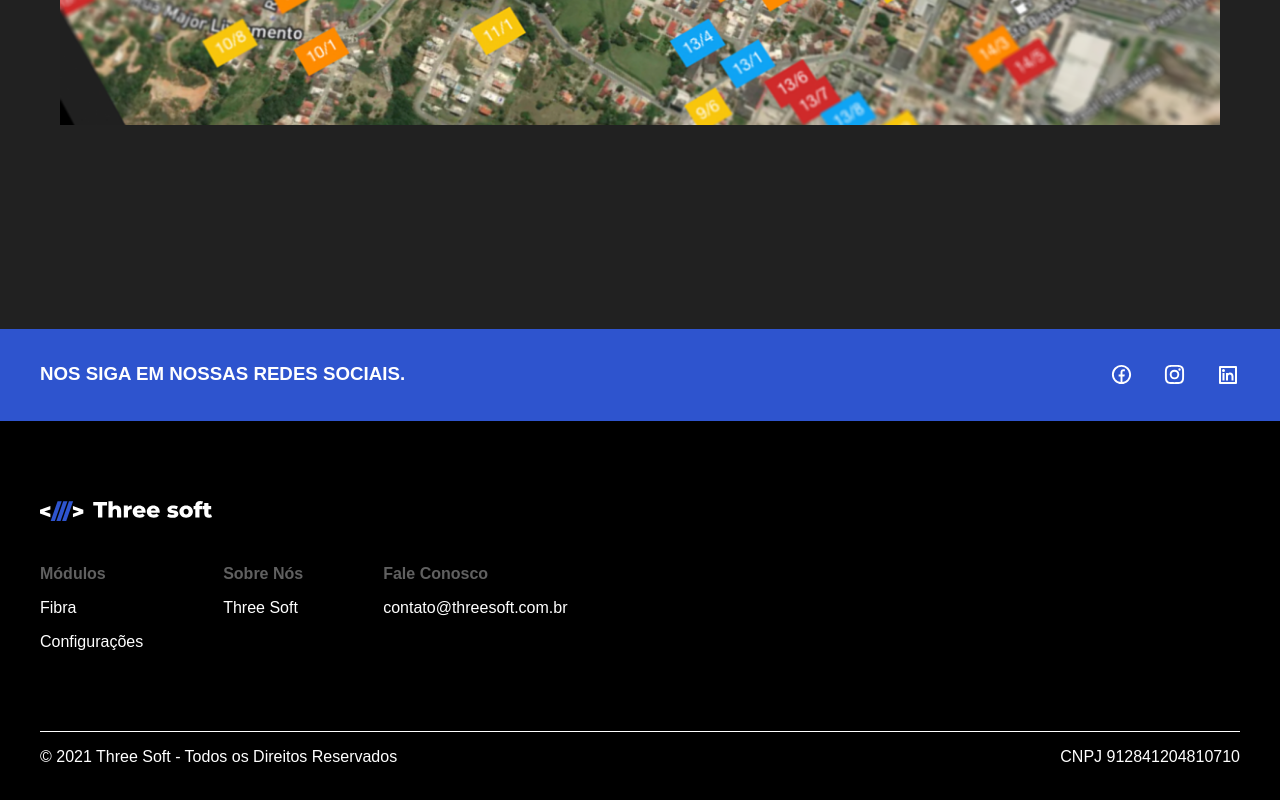
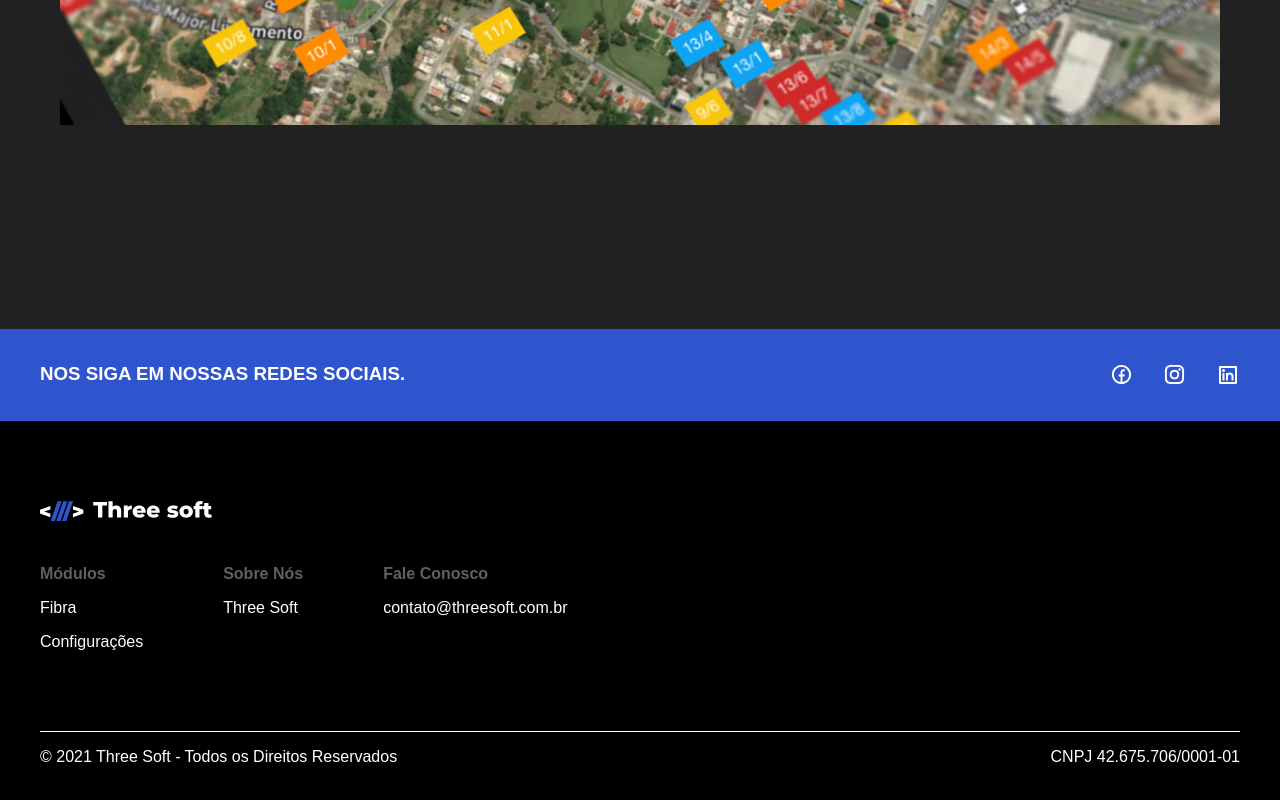
Before and after one commit to lucassagas/fiber-landing-page, a React (Vite) app: page /about in a window 1280 px wide. Shown: the part 1891-2691 px from the top of the page. Built offline with nearby package versions, Linux system fonts and the light colour scheme; a web font is replaced by a local one.

Commit message:
change cnpj

```diff
--- a/src/components/Footer/index.tsx
+++ b/src/components/Footer/index.tsx
@@ -24,7 +24,7 @@ export function Footer(): JSX.Element {
         </Wrapper>
         <section>
           <span>© 2021 Three Soft - Todos os Direitos Reservados</span>
-          <span>CNPJ 912841204810710</span>
+          <span>CNPJ 42.675.706/0001-01</span>
         </section>
       </Content>
     </Container>
```
